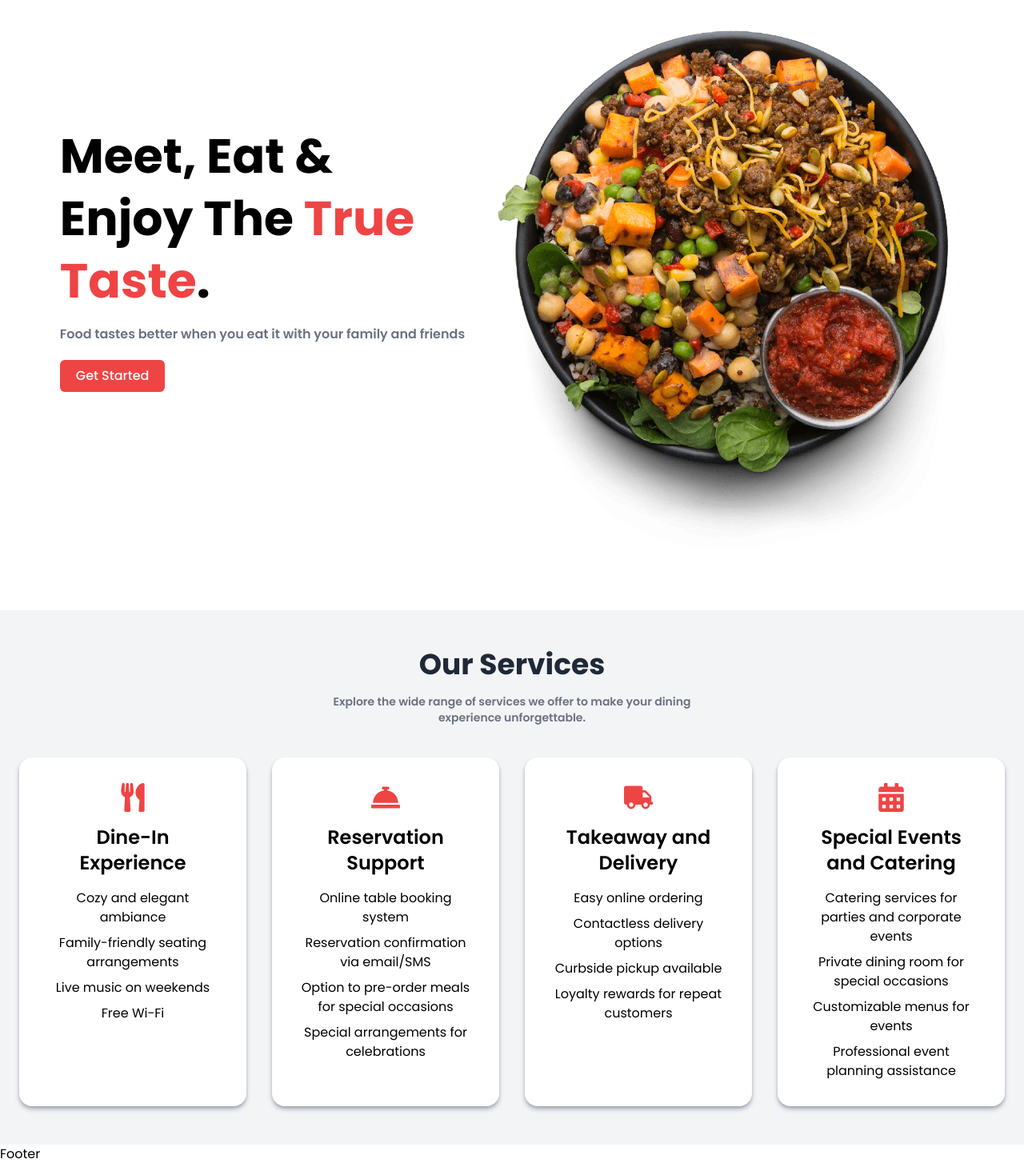
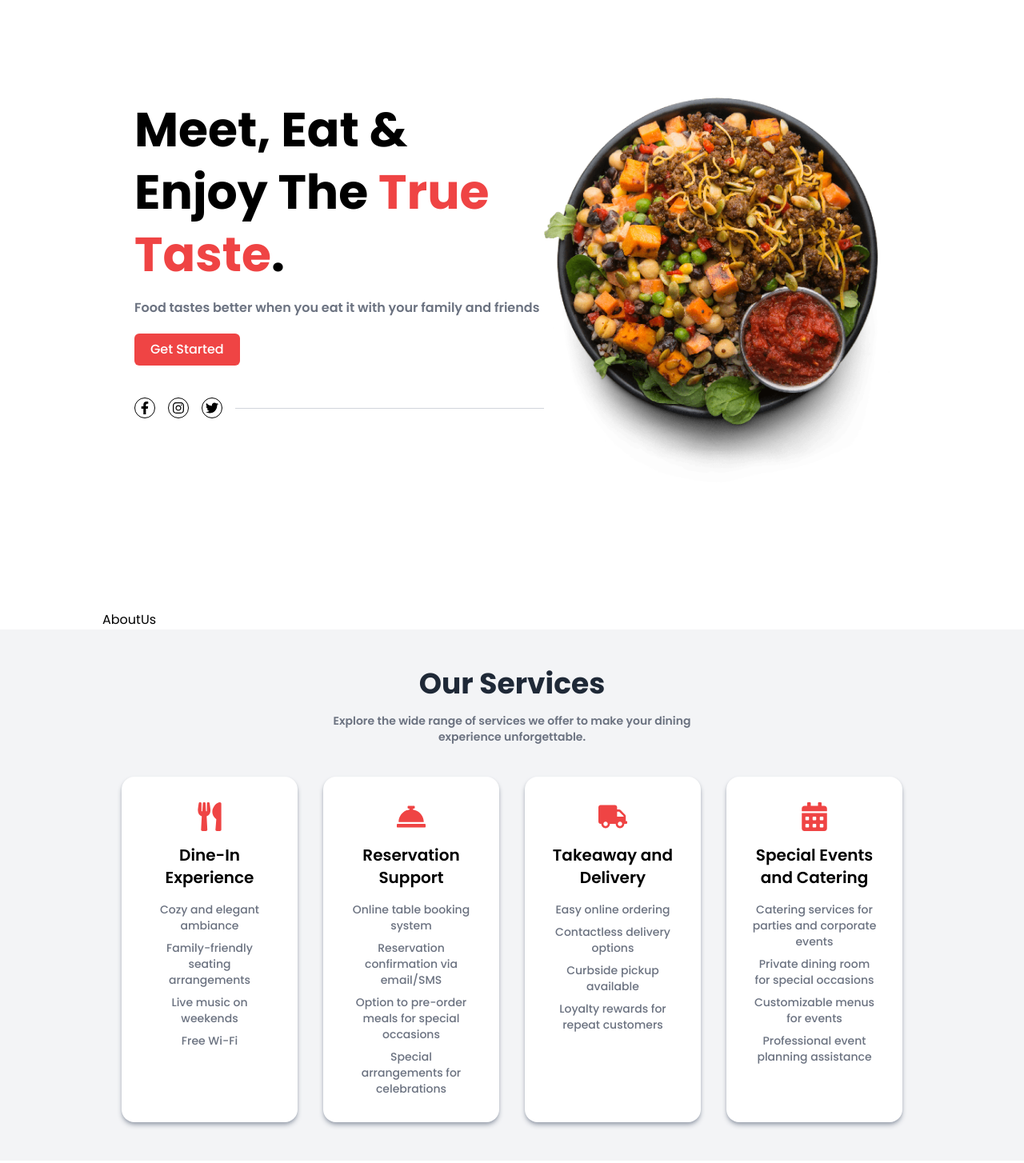
Before and after one commit to gihanbandaraa/restaurant-web-frontend, a React (Vite) app: page / in a window 1280 px wide. Shown: the part 200-1654 px from the top of the page at 80% size. Built offline with nearby package versions, Linux system fonts and the light colour scheme; no server answers.

Commit message:
services section completed

```diff
--- a/src/App.jsx
+++ b/src/App.jsx
@@ -3,7 +3,6 @@ import { BrowserRouter, Routes, Route } from "react-router-dom";
 import Home from "./pages/Home";
 import SignIn from "./pages/SignIn";
 import SignUp from "./pages/SignUp";
-import AboutUs from "./pages/AboutUs";
 import NavBar from "./components/NavBar";
 import Footer from "./components/Footer";
 
@@ -15,7 +14,6 @@ function App() {
         <Route path="/" element={<Home />} />
         <Route path="/sign-in" element={<SignIn />} />
         <Route path="/sign-up" element={<SignUp />} />
-        <Route path="/about-us" element={<AboutUs />} />
       </Routes>
       <Footer />
     </BrowserRouter>
--- a/src/components/NavBar.jsx
+++ b/src/components/NavBar.jsx
@@ -1,4 +1,4 @@
-import React, { useState } from "react";
+import React, { useEffect, useState } from "react";
 import { navItems } from "../data/data";
 import { CgShoppingCart } from "react-icons/cg";
 import { FiMenu, FiX } from "react-icons/fi";
@@ -9,6 +9,7 @@ import { signOutSuccess } from "../redux/user/userSlice";
 const NavBar = () => {
   const [isMobileMenuOpen, setIsMobileMenuOpen] = useState(false);
   const [isProfileMenuOpen, setIsProfileMenuOpen] = useState(false);
+  const [isScrolled, setIsScrolled] = useState(false);
   const { currentUser } = useSelector((state) => state.user);
   const dispatch = useDispatch();
 
@@ -19,6 +20,21 @@ const NavBar = () => {
   const handleProfileMenuToggle = () => {
     setIsProfileMenuOpen(!isProfileMenuOpen);
   };
+
+  useEffect(() => {
+    const handleScroll = () => {
+      if (window.scrollY > 0) {
+        setIsScrolled(true);
+      } else {
+        setIsScrolled(false);
+      }
+    };
+
+    window.addEventListener("scroll", handleScroll);
+    return () => {
+      window.removeEventListener("scroll", handleScroll);
+    };
+  }, []);
 
   const handleSignOut = async () => {
     try {
@@ -37,7 +53,11 @@ const NavBar = () => {
   };
 
   return (
-    <nav className="shadow-md sm:px-8">
+    <nav
+      className={`sm:px-8 font-montserrat  sticky top-0 z-50 transition-all duration-300 ${
+        isScrolled ? "border-b border-gray-300 bg-white shadow-md" : ""
+      }`}
+    >
       <div className="flex items-center mx-2 justify-between md:justify-evenly">
         <Link to={"/"}>
           <img
--- a/src/components/ServiceCard.jsx
+++ b/src/components/ServiceCard.jsx
@@ -2,10 +2,12 @@ import React from "react";
 
 const ServiceCard = ({ icon: Icon, title, features }) => {
   return (
-    <div className="bg-white p-8 rounded-2xl cursor-pointer hover:bg-slate-200 transform transition-transform duration-200 hover:scale-105 shadow-md shadow-gray-400 text-center">
-      <Icon className="text-red-500 text-4xl mx-auto mb-4" />
-      <h3 className="text-2xl font-semibold mb-4">{title}</h3>
-      <ul className="list-none space-y-2">
+    <div className="bg-white p-8 rounded-2xl cursor-pointer  group hover:bg-red-500 transform transition-transform duration-200 hover:scale-105 shadow-md shadow-gray-400 text-center">
+      <Icon className="text-red-500 text-4xl mx-auto mb-4 group-hover:text-white" />
+      <h3 className="text-xl font-semibold mb-4  group-hover:text-white">
+        {title}
+      </h3>
+      <ul className="list-none space-y-2 font-medium text-sm  text-gray-500  group-hover:text-white">
         {features.map((feature, index) => (
           <li key={index}>{feature}</li>
         ))}
--- a/src/data/data.js
+++ b/src/data/data.js
@@ -12,11 +12,11 @@ export const navItems = [
   {
     id: 3,
     title:"About",
-    url: "/about-us",
+    url: "#about",
   },
   {
     id: 4,
     title: "Contact Us",
-    url: "/contact-us",
+    url: "#contact",
   },
 ];
--- a/src/pages/Home.jsx
+++ b/src/pages/Home.jsx
@@ -1,43 +1,21 @@
 import React from "react";
-import Services from "../components/Services";
+import Hero from "../sections/Hero";
+import Services from "../sections/Services";
+import AboutUs from "../sections/AboutUs";
 
 const Home = () => {
   return (
-    <>
-      <section
-        id="hero"
-        className="relative mt-10 min-h-screen bg-max bg-hero-pattern bg-center bg-cover md:bg-none"
-      >
-        <div className="absolute inset-0 bg-white opacity-75 md:hidden"></div>
-        <div className="relative flex justify-evenly flex-col md:flex-row items-center h-screen mx-10">
-          <div className="max-w-lg lg:mb-20 leading-normal">
-            <h2
-              className="text-4xl lg:text-6xl font-bold "
-              style={{ lineHeight: "1.3" }}
-            >
-              Meet, Eat & Enjoy The{" "}
-              <span className="text-red-500">True Taste</span>.
-            </h2>
-            <p className="mt-4 font-semibold text-gray-500 text-sm lg:text-base">
-              Food tastes better when you eat it with your family and friends
-            </p>
-            <div>
-              <button className="mt-5 bg-red-500 font-medium text-white px-5 py-2 rounded-md">
-                Get Started
-              </button>
-            </div>
-          </div>
-          <div>
-            <img
-              src="/Images/Image.png"
-              alt="rice-bowl"
-              className="max-h-[650px] hidden md:block"
-            />
-          </div>
-        </div>
+    <main>
+      <section className="max-w-screen-lg mx-auto">
+        <Hero />
       </section>
-      <Services />
-    </>
+      <section className="max-w-screen-lg mx-auto">
+        <AboutUs />
+      </section>
+      <section>
+        <Services />
+      </section>
+    </main>
   );
 };
 
--- /dev/null
+++ b/src/sections/Hero.jsx
@@ -0,0 +1,54 @@
+import React from 'react'
+import { FaFacebookF, FaTwitter } from "react-icons/fa";
+import { FaInstagram } from "react-icons/fa6";
+
+const Hero = () => {
+  return (
+    <section
+    id="hero"
+    className="relative mt-10 min-h-screen bg-max bg-hero-pattern bg-center bg-cover md:bg-none"
+  >
+    <div className="absolute inset-0 bg-white opacity-75 md:hidden"></div>
+    <div className="relative flex justify-evenly flex-col md:flex-row items-center h-screen mx-10">
+      <div className="max-w-lg lg:mb-20 leading-normal">
+        <h2
+          className="text-4xl lg:text-6xl font-bold "
+          style={{ lineHeight: "1.3" }}
+        >
+          Meet, Eat & Enjoy The{" "}
+          <span className="text-red-500">True Taste</span>.
+        </h2>
+        <p className="mt-4 font-semibold text-gray-500 text-sm lg:text-base">
+          Food tastes better when you eat it with your family and friends
+        </p>
+        <div>
+          <button className="mt-5 bg-red-500 font-medium text-white px-5 py-2 rounded-md">
+            Get Started
+          </button>
+        </div>
+        <div className="flex gap-4">
+          <div className="p-1 mt-10 border border-black w-fit rounded-full hover:scale-105 transition-all duration-75">
+            <FaFacebookF className="" />
+          </div>
+          <div className="p-1 mt-10 border border-black w-fit rounded-full hover:scale-105 transition-all duration-75">
+            <FaInstagram className="" />
+          </div>
+          <div className="p-1 mt-10 border border-black w-fit rounded-full hover:scale-105 transition-all duration-75">
+            <FaTwitter className="" />
+          </div>
+          <div className="flex-grow border-b mb-3 border-gray-300"></div>
+        </div>
+      </div>
+      <div>
+        <img
+          src="/Images/Image.png"
+          alt="rice-bowl"
+          className="max-h-[650px] hidden md:block"
+        />
+      </div>
+    </div>
+  </section>
+  )
+}
+
+export default Hero
--- a/src/components/Services.jsx
+++ b/src/sections/Services.jsx
@@ -5,7 +5,7 @@ import {
   FaTruck,
   FaCalendarAlt,
 } from "react-icons/fa";
-import ServiceCard from "./ServiceCard";
+import ServiceCard from "../components/ServiceCard";
 
 const Services = () => {
   const [services, setServices] = useState([]);
@@ -65,7 +65,7 @@ const Services = () => {
 
   return (
     <section id="services" className="py-12 bg-gray-100">
-      <div className="container mx-auto px-6">
+      <div className="container mx-auto px-6 max-w-screen-lg">
         <h2 className="text-4xl font-extrabold text-center mb-4 text-gray-800">
           Our Services
         </h2>
```
Also changed, not shown: src/sections/AboutUs.jsx (renamed from src/pages/AboutUs.jsx).
